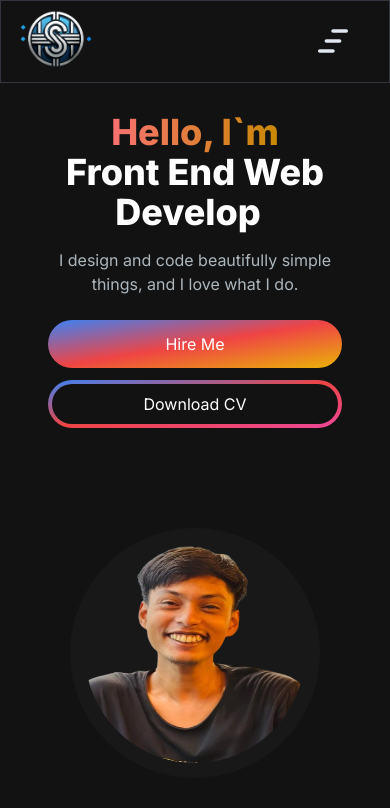
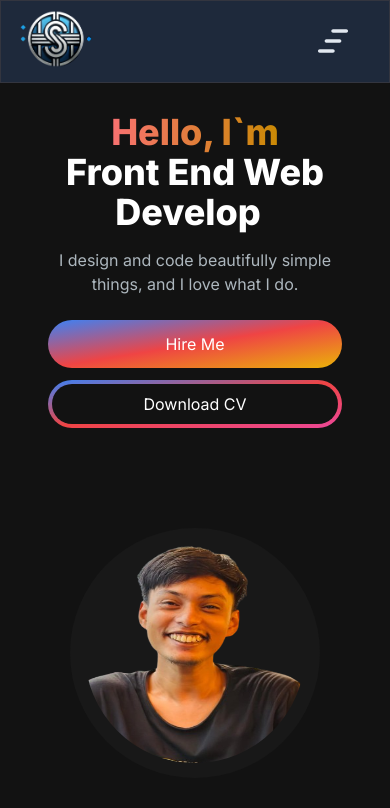
Before and after one commit to sakibs97/My, a Next.js app: page / in a window 390 px wide. Shown: the top 808 px of the page. Built offline with nearby package versions, Linux system fonts and the light colour scheme.

Commit message:
menu update

```diff
--- a/src/app/components/Navbar.jsx
+++ b/src/app/components/Navbar.jsx
@@ -33,7 +33,7 @@ const Navbar = () => {
 
 
     return (
-        <nav className='fixed mx-auto border border-[#33353F] top-0 left-0 right-0 z-10 bg-[#121212] bg-opacity-50'>
+        <nav className='fixed mx-auto border border-[#33353F] top-0 left-0 right-0 z-10 bg-slate-800 lg:bg-[#121212] bg-opacity-100 lg:bg-opacity-50'>
             <div className="flex container lg:py-4 flex-wrap items-center justify-between mx-auto px-4 py-2">
                 <Link href={"/"} className=''>
                     <Image src={logo} alt="logo" className='w-[80px]' />
```
